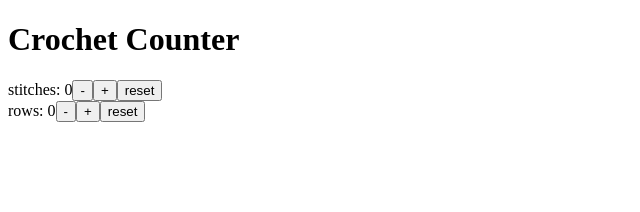
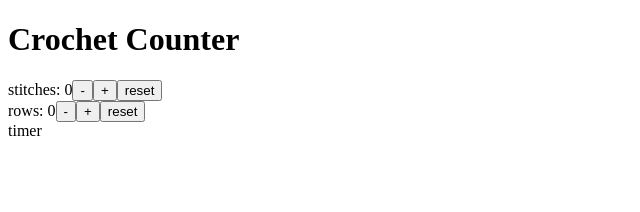
Before and after one commit to SafiaKhalid/crochet-counter, a React (Vite) app: page / in a window 1280 px wide. Shown: the top 212 px of the page, without its empty margins (0-640 px from the left). Built offline with nearby package versions, Linux system fonts and the light colour scheme.

Commit message:
Created Timer component

```diff
--- a/src/App.jsx
+++ b/src/App.jsx
@@ -1,6 +1,7 @@
 import { useState } from 'react'
 import './App.css'
 import Counter from './Counter'
+import Timer from './Timer'
 
 function App() {
   const [stitches, setStitches] = useState(0)
@@ -11,6 +12,7 @@ function App() {
       <h1>Crochet Counter</h1>
       <Counter typeName='stitches' type={stitches} setType={setStitches}/>
       <Counter typeName='rows' type={rows} setType={setRows}/>
+      <Timer/>
     </>
   )
 }
--- /dev/null
+++ b/src/Timer.jsx
@@ -0,0 +1,7 @@
+import React from "react";
+
+const Timer = () => {
+    return <div>timer</div>
+}
+
+export default Timer
```
